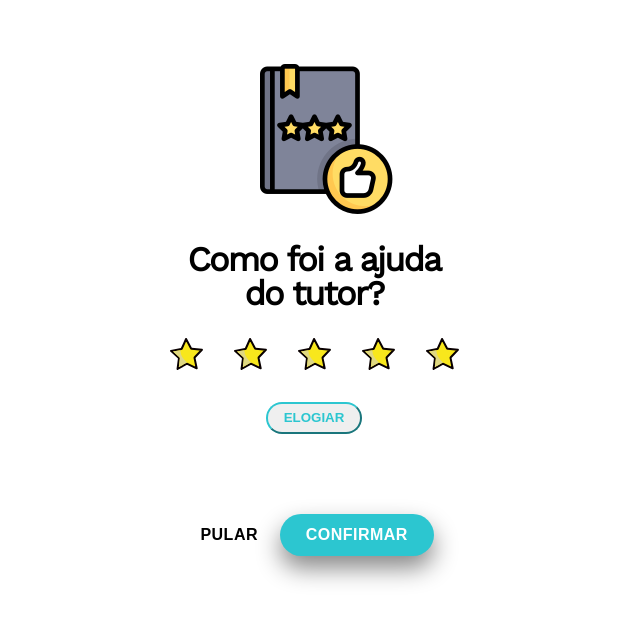
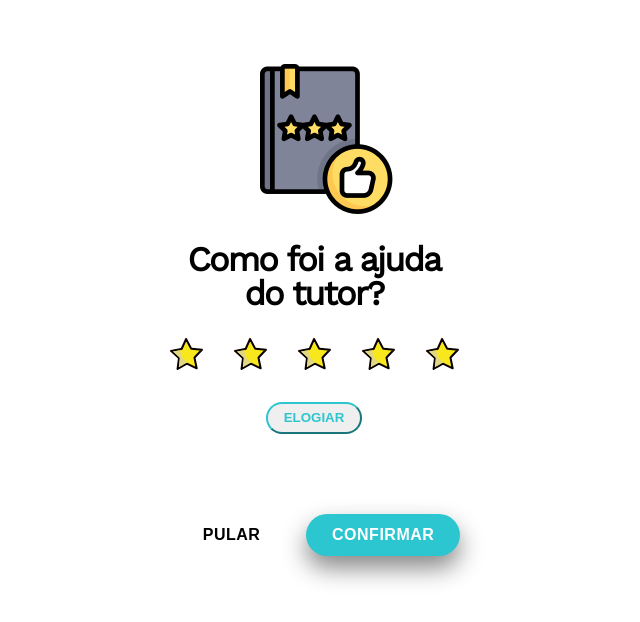
Before and after one commit to karsevar/TutorMundi-Technical-Interview, a React (Create React App) app: page / in a window 1280 px wide. Shown: the top 622 px of the page, without its empty margins (326-966 px from the left). Built offline with nearby package versions, Linux system fonts and the light colour scheme.

Commit message:
styles and functionality finished

```diff
--- a/src/components/elogiarComponent/elogiarComponent.scss
+++ b/src/components/elogiarComponent/elogiarComponent.scss
@@ -45,6 +45,7 @@
 
     .pular-btn {
       margin-right: 1rem;
+      margin-left: 1.8rem;
       background: none;
       border: none;
       font-size: 16px;
@@ -67,6 +68,7 @@
       background: #2cc6d0;
       width: 9.6rem;
       height: 2.6rem;
+      margin-left: 1.5rem;
       border-radius: 100px;
       border: none;
       box-shadow: 0px 12px 25px #888888;
--- a/src/components/reviewComponent/ReviewComponent.js
+++ b/src/components/reviewComponent/ReviewComponent.js
@@ -82,6 +82,7 @@ function ReviewComponent(props) {
           className='elogiar-comment-box'
           name='textarea'
           value={props.review["comment"]}
+          placeholder='Faça elogios, agradecimentos e sugestões. Os tutores adoram!'
           onChange={event =>
             changeHandler(event, "comment", event.target.value)
           }
--- a/src/components/reviewComponent/reviewComponent.scss
+++ b/src/components/reviewComponent/reviewComponent.scss
@@ -76,10 +76,10 @@
       height: 115px;
       border-radius: 4px;
       border: solid 2px rgba(0, 0, 0, 0.1);
-      padding: 1.2rem 1.2rem;
+      padding: 0.5rem 0.5rem;
       resize: none;
       font-size: 1rem;
-      opacity: 0.1;
+      opacity: 0.5;
       font-weight: normal;
       font-stretch: normal;
       font-style: normal;
```
